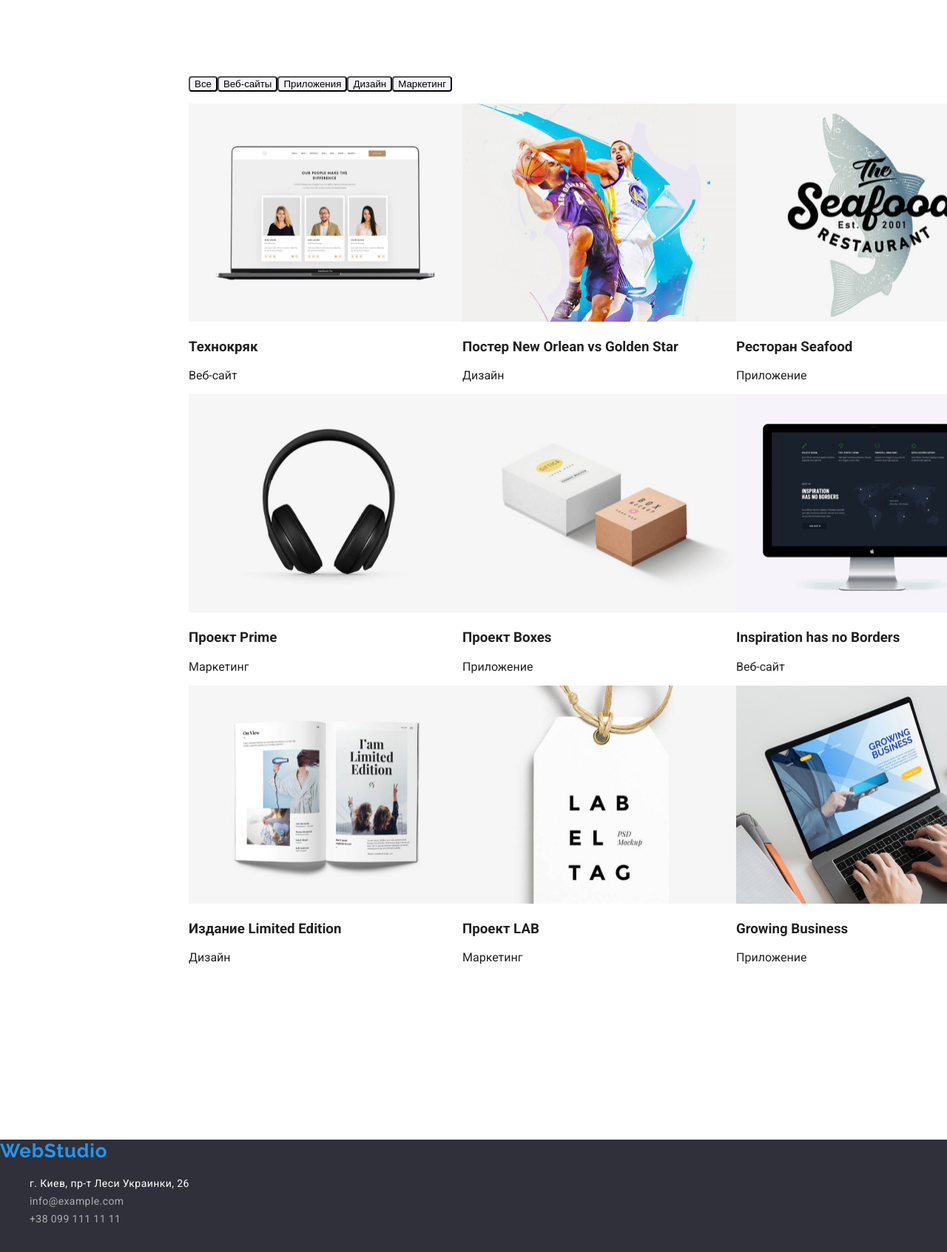
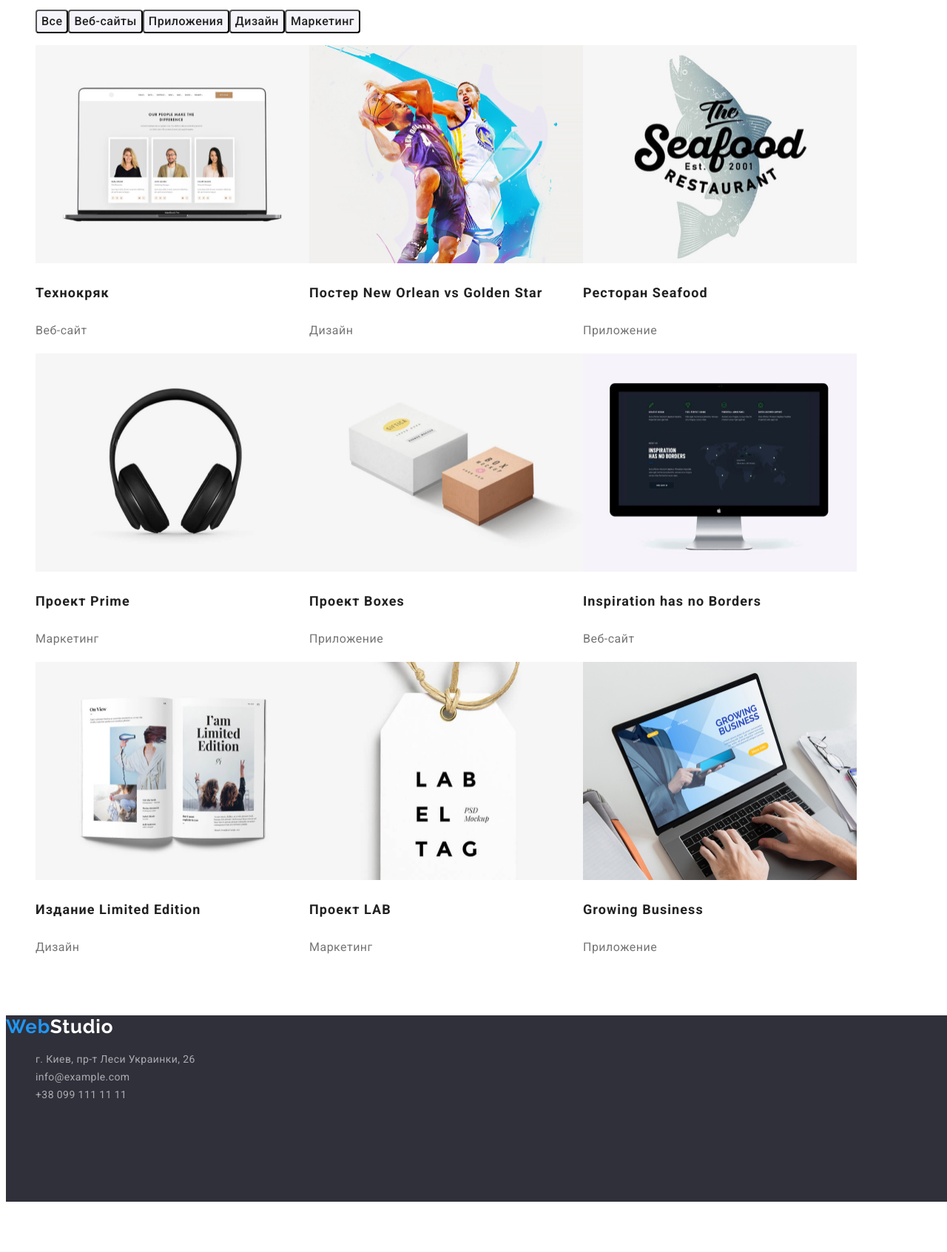
Before and after one commit to Hammer-UA/goit-markup-hw-02, a plain HTML site: page portfolio.html in a window 1280 px wide. Shown: the part 87-1780 px from the top of the page at 74% size. After the commit the page ends 1720 px from the top, so only its background shows below. Drawn offline with Linux system fonts and the light colour scheme.

Commit message:
ДЗ 2.1

```diff
--- a/css/styles.css
+++ b/css/styles.css
@@ -36,6 +36,16 @@ body {
 
 .navigation {
   display: flex;
+}
+
+.section-title{
+  font-style: normal;
+font-weight: bold;
+font-size: 36px;
+line-height: 42px;
+text-align: center;
+letter-spacing: 0.03em;
+color: #212121;
 }
 
 /* ===============headr================ */
@@ -83,16 +93,13 @@ body {
 
 /* ========================hero section===================== */
 .hero-section {
-  position: absolute;
   width: 1600px;
-  height: 600px;
   left: 0px;
   top: 80px;
   background: #2f303a;
 }
 
 .hero-title {
-  position: absolute;
   width: 696px;
   height: 120px;
   left: 452px;
@@ -109,22 +116,14 @@ body {
 }
 
 .main-screen-button {
-  position: absolute;
-  width: 200px;
-  height: 50px;
-  left: 700px;
-  top: 430px;
   border-radius: 4px;
   background-color: var(--accent-color);
   cursor: pointer;
-  font-family: Roboto;
-  font-style: normal;
+  font-family: inherit;
   font-weight: bold;
   font-size: 16px;
   line-height: 30px;
-  align-items: center;
-  text-align: center;
-  letter-spacing: 0.06em;
+letter-spacing: 0.06em;
   color: white;
 }
 
@@ -151,11 +150,18 @@ body {
 /* ========================features-section===================== */
 
 .features-section {
-  position: absolute;
   width: 1170px;
   height: 251px;
   left: 215px;
   top: 774px;
+}
+
+.features-section-container{
+  width: 1200px;
+  padding-left: 15px;
+  padding-right: 15px;
+  margin-left: auto;
+  margin-right: auto;
 }
 
 .features-list {
@@ -163,7 +169,6 @@ body {
 }
 
 .features-section-title {
-  position: absolute;
   width: 376px;
   height: 42px;
   left: 612px;
@@ -199,7 +204,6 @@ body {
 
 /*======================== what-we-do-section ===============================*/
 .what-we-do-section {
-  position: absolute;
   width: 1170px;
   height: 386px;
   left: 215px;
@@ -219,7 +223,6 @@ body {
 /*========================our-team-section ===============================*/
 
 .our-team-section {
-  position: absolute;
   width: 1600px;
   height: 648px;
   left: 0px;
@@ -231,11 +234,18 @@ body {
   display: flex;
 }
 
+.our-team-poster-title {
+
+font-style: normal;
+font-weight: 500;
+font-size: 16px;
+line-height: 19px;
+text-align: center;
+letter-spacing: 0.03em;
+}
+
 .our-team-poster-description {
-  font-family: Roboto;
-  font-style: normal;
-  font-weight: normal;
-  font-size: 16px;
+font-size: 16px;
   line-height: 1.18;
   letter-spacing: 0.03em;
   color: #757575;
@@ -245,7 +255,6 @@ body {
 
 /*========================================================== porfolio page======================================== */
 .portfolio-container {
-  position: absolute;
   width: 1170px;
   height: 1360px;
   left: 215px;
@@ -261,18 +270,76 @@ body {
   color: white;
   background-color: var(--accent-color);
 }
+/* .button-one{
+  width: 73px;
+height: 38px;
+left: 495px;
+top: 174px;
+}
+.button-two{
+  width: 128px;
+height: 38px;
+left: 576px;
+top: 174px;
+}
+
+.button-three{
+  width: 145px;
+height: 38px;
+left: 712px;
+top: 174px;
+
+background: #F5F4FA;
+border-radius: 4px;
+}
+
+.button-four{
+  width: 103px;
+height: 38px;
+left: 865px;
+top: 174px;
+}
+
+.button-five{
+  width: 130px;
+height: 38px;
+left: 976px;
+top: 174px;
+} */
 
 .porfolio-page-button {
   background: #f5f4fa;
   border-radius: 4px;
+  font-family: inherit;
+font-weight: 500;
+font-size: 16px;
+line-height: 26px;
+text-align: center;
+letter-spacing: 0.03em;
+color: #212121;
 }
 .portfolio-img-list {
   display: flex;
   flex-wrap: wrap;
 }
 
+.portolio-poster-title{
+  font-weight: bold;
+font-size: 18px;
+line-height: 36px;
+letter-spacing: 0.06em;
+color: #212121;
+}
+
+.porfolio-poster-discription {
+  font-weight: normal;
+font-size: 16px;
+line-height: 30px;
+letter-spacing: 0.03em;
+color: #757575;
+}
+
 .portfolio-footer {
-  position: absolute;
   width: 1600px;
   height: 252px;
   left: 0px;
@@ -281,8 +348,18 @@ body {
 }
 /* ======================footer dection=================== */
 
+.footer-adres:hover,
+.footer-adres:focus,
+.footer-email:hover,
+.footer-email:focus,
+.footer-tel:hover,
+.footer-tel:focus
+ {
+  color: white;
+}
+
+
 .footer {
-  position: absolute;
   width: 1600px;
   height: 252px;
   left: 0px;
@@ -293,19 +370,19 @@ body {
   color: white;
 }
 
-.footer-adress {
-  font-family: Roboto;
+.footer-adres-container {
   font-style: normal;
+}
+
+.footer-adres {
   font-weight: normal;
   font-size: 14px;
   line-height: 24px;
   letter-spacing: 0.03em;
-  color: white;
+  color: rgba(255, 255, 255, 0.6);
 }
 
 .footer-email {
-  font-family: Roboto;
-  font-style: normal;
   font-weight: normal;
   font-size: 14px;
   line-height: 24px;
@@ -314,8 +391,6 @@ body {
 }
 
 .footer-tel {
-  font-family: Roboto;
-  font-style: normal;
   font-weight: normal;
   font-size: 14px;
   line-height: 24px;
--- a/portfolio.html
+++ b/portfolio.html
@@ -50,23 +50,23 @@
         <h2 hidden>Портфолио</h2>
         <ul class="portfolio-page-button-list">
           <li class="list">
-            <button class="porfolio-page-button" type="button">Все</button>
+            <button class="porfolio-page-button button-one" type="button">Все</button>
           </li>
           <li class="list">
-            <button class="porfolio-page-button" type="button">
+            <button class="porfolio-page-button button-two" type="button">
               Веб-сайты
             </button>
           </li>
           <li class="list">
-            <button class="porfolio-page-button" type="button">
+            <button class="porfolio-page-button button-three" type="button">
               Приложения
             </button>
           </li>
           <li class="list">
-            <button class="porfolio-page-button" type="button">Дизайн</button>
+            <button class="porfolio-page-button button-four" type="button">Дизайн</button>
           </li>
           <li class="list">
-            <button class="porfolio-page-button" type="button">
+            <button class="porfolio-page-button button-five" type="button">
               Маркетинг
             </button>
           </li>
@@ -79,8 +79,8 @@
               width="370"
               height="295"
             />
-            <h3>Технокряк</h3>
-            <p>Веб-сайт</p>
+            <h3 class="portolio-poster-title">Технокряк</h3>
+            <p class="porfolio-poster-discription">Веб-сайт</p>
           </li>
           <li class="list">
             <img
@@ -89,8 +89,8 @@
               width="370"
               height="295"
             />
-            <h3>Постер New Orlean vs Golden Star</h3>
-            <p>Дизайн</p>
+            <h3 class="portolio-poster-title">Постер New Orlean vs Golden Star</h3>
+            <p class="porfolio-poster-discription">Дизайн</p>
           </li>
           <li class="list">
             <img
@@ -99,8 +99,8 @@
               width="370"
               height="295"
             />
-            <h3>Ресторан Seafood</h3>
-            <p>Приложение</p>
+            <h3 class="portolio-poster-title">Ресторан Seafood</h3>
+            <p class="porfolio-poster-discription">Приложение</p>
           </li>
           <li class="list">
             <img
@@ -109,8 +109,8 @@
               width="370"
               height="295"
             />
-            <h3>Проект Prime</h3>
-            <p>Маркетинг</p>
+            <h3 class="portolio-poster-title">Проект Prime</h3>
+            <p class="porfolio-poster-discription">Маркетинг</p>
           </li>
           <li class="list">
             <img
@@ -119,8 +119,8 @@
               width="370"
               height="295"
             />
-            <h3>Проект Boxes</h3>
-            <p>Приложение</p>
+            <h3 class="portolio-poster-title">Проект Boxes</h3>
+            <p class="porfolio-poster-discription">Приложение</p>
           </li>
           <li class="list">
             <img
@@ -129,8 +129,8 @@
               width="370"
               height="295"
             />
-            <h3>Inspiration has no Borders</h3>
-            <p>Веб-сайт</p>
+            <h3 class="portolio-poster-title">Inspiration has no Borders</h3>
+            <p class="porfolio-poster-discription">Веб-сайт</p>
           </li>
           <li class="list">
             <img
@@ -139,8 +139,8 @@
               width="370"
               height="295"
             />
-            <h3>Издание Limited Edition</h3>
-            <p>Дизайн</p>
+            <h3 class="portolio-poster-title">Издание Limited Edition</h3>
+            <p class="porfolio-poster-discription">Дизайн</p>
           </li>
           <li class="list">
             <img
@@ -149,8 +149,8 @@
               width="370"
               height="295"
             />
-            <h3>Проект LAB</h3>
-            <p>Маркетинг</p>
+            <h3 class="portolio-poster-title">Проект LAB</h3>
+            <p class="porfolio-poster-discription">Маркетинг</p>
           </li>
           <li class="list">
             <img
@@ -159,21 +159,21 @@
               width="370"
               height="295"
             />
-            <h3>Growing Business</h3>
-            <p>Приложение</p>
+            <h3 class="portolio-poster-title">Growing Business</h3>
+            <p class="porfolio-poster-discription">Приложение</p>
           </li>
         </ul>
       </div>
     </main>
-    <footer class="portfolio-footer">
+    <footer class="footer">
       <a class="logo-title list" href="./index.html" lang="en"
-        >Web<span class="logo-title-background">Studio</span></a
+        >Web<span class="logo-title-footer">Studio</span></a
       >
-      <address>
+      <address class="footer-adres-container">
         <ul>
           <li class="list">
             <a
-              class="footer-adress list"
+              class="footer-adres list"
               href="https://goo.gl/maps/QxiGyejdrmaWkH7TA"
               target="_blank"
               rel="noopener noreferrer"
@@ -186,7 +186,7 @@
             >
           </li>
           <li class="list">
-            <a class="footer-tel list list" href="tel:+380991111111"
+            <a class="footer-tel list" href="tel:+380991111111"
               >+38 099 111 11 11</a
             >
           </li>
```
Also changed, not shown: index.html (+6 -3 lines).
